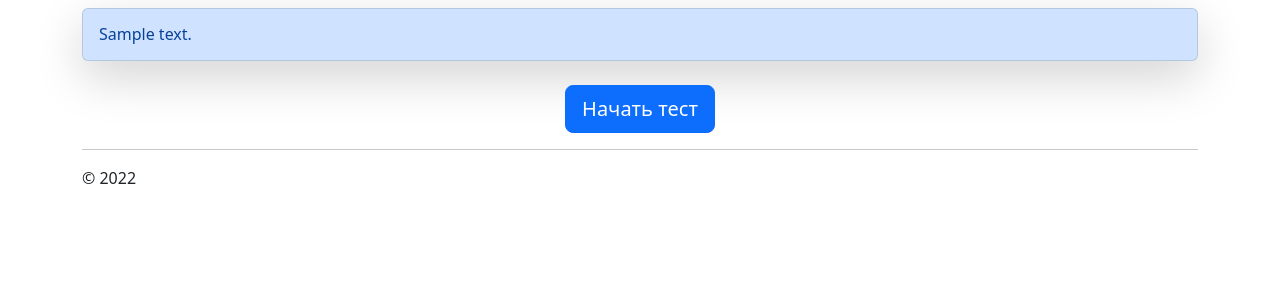
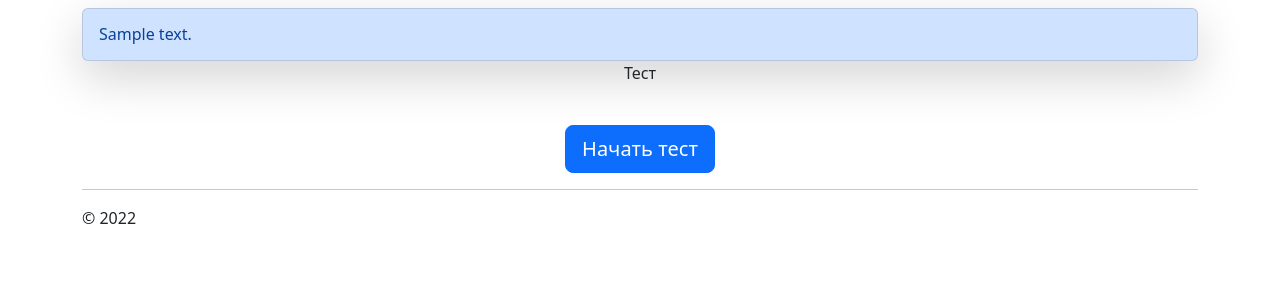
Before and after one commit to arina1130/TestMBTI, a Django app: page / in a window 1280 px wide. Shown: the part 72-372 px from the top of the page. Run offline with Django 4.2, Linux system fonts and the light colour scheme; tables that the repository leaves empty hold one stand-in row (values such as "Sample post").

Commit message:
new commit

```diff
--- a/testMbti/main/templates/main/index.html
+++ b/testMbti/main/templates/main/index.html
@@ -11,6 +11,7 @@
     </div>
     <div class="form-row text-center">
         <div class="col-12">
+            <p>Тест</p>
             <button type="button" class="btn btn-primary mt-4 float-right btn-lg ">{{buttonStart}}</button>
         </div>
      </div>
```
